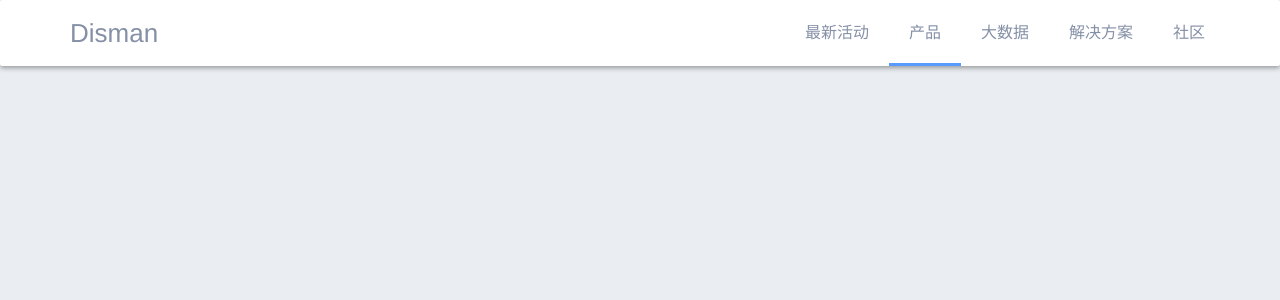
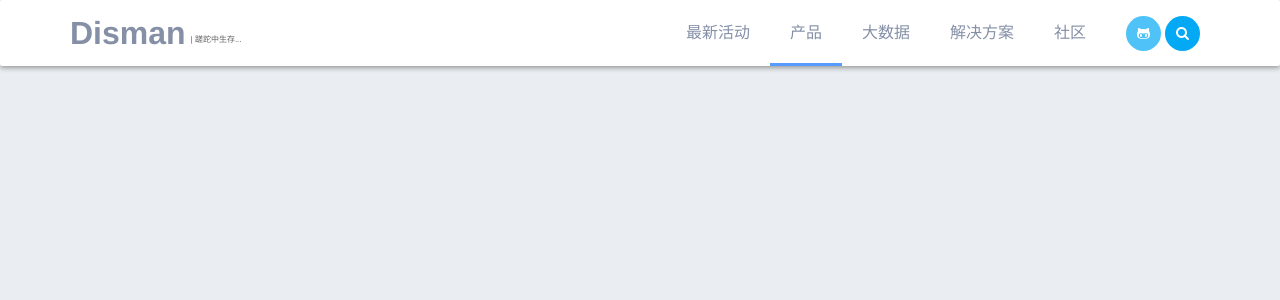
Before and after one commit to disman1229/layui_blog, a Django app: page / in a window 1280 px wide. Shown: the top 300 px of the page. Run offline with Django 3.2, Linux system fonts and the light colour scheme.

Commit message:
导航完成

```diff
--- a/static/base/css/base.css
+++ b/static/base/css/base.css
@@ -2,37 +2,158 @@ body{
     background-color: #eaeef2;
     color:rgba(0,0,0,.80);
 }
+/*header{*/
+/*    margin-bottom: 20px;*/
+/*    box-sizing: border-box;*/
+/*    box-shadow: 0 2px 5px rgba(26,26,26,0.4);*/
+/*    border-radius: 2px;*/
+/*    background-color: #fff;*/
+/*    display: flex;*/
+/*    justify-content: space-between;*/
+/*    position: fixed;*/
+/*    top: 0;*/
+/*    left: 0;*/
+/*    width: 100%;*/
+/*    height: 66px;*/
+/*    padding-left: 10px;*/
+/*    z-index:300;*/
+/*}*/
+/*.logo{*/
+/*    color: #8590a7;*/
+/*    font-size: 2rem;*/
+/*    line-height: 66px;*/
+/*}*/
+/*.dis-header-small{*/
+/*    font-size: 0.5rem;*/
+/*    color:#616161;*/
+/*}*/
+/*.dis-nav{*/
+/*    position: absolute;*/
+/*    right: 0;*/
+/*    top: 0;*/
+/*    padding: 0;*/
+/*    background: none;*/
+/*}*/
+/*.dis-nav>.layui-nav-item{*/
+/*    line-height: 66px;*/
+/*}*/
+/*.dis-nav>.layui-nav-item a{*/
+/*    color: #8590a7;*/
+/*    font-size: 16px;*/
+/*}*/
+/*.dis-nav>.layui-nav-item a:hover{*/
+/*    color: #589bff;*/
+/*}*/
+/*.dis-nav>.layui-this:after, .layui-nav-bar, .layui-nav-tree .layui-nav-itemed:after{*/
+/*    height: 3px;*/
+/*    background-color: #589bff*/
+/*}*/
+/*.dis-header-btn{*/
+/*    height: 66px;*/
+/*    line-height: 66px;*/
+/*}*/
+/*.dis-header-btn a{*/
+/*    width: 35px;*/
+/*    display: inline-block;*/
+/*    text-align: center;*/
+/*    height: 35px;*/
+/*    line-height: 35px;*/
+/*    cursor: pointer;*/
+/*}*/
+/*.dis-header-btn a i{*/
+/*    color: #fff;*/
+/*}*/
+/*#dis-github{*/
+/*    background-color: #4FC3F7;*/
+/*    -webkit-border-radius: 35px;*/
+/*    -moz-border-radius: 35px;*/
+/*    border-radius: 35px;*/
+/*}*/
+/*#dis-search{*/
+/*    background-color: #03A9F4;*/
+/*    -webkit-border-radius: 35px;*/
+/*    -moz-border-radius: 35px;*/
+/*    border-radius: 35px;*/
+/*    margin-right: 10px;*/
+/*}*/
+
 header{
-    height: 66px;
+    background-color: #fff;
     margin-bottom: 20px;
     box-sizing: border-box;
     box-shadow: 0 2px 5px rgba(26,26,26,0.4);
     border-radius: 2px;
-    background: #fff;
 }
-.logo{
+.dis-header{
+    display: flex;
+    justify-content: space-between;
+    height: 66px;
+}
+.dis-header-brand, .dis-header-right{
+    display: flex;
+    align-items: center;
+}
+.dis-header-brand a:hover{
+    color: #738192;
+}
+.dis-header-brand-title a{
+    font-weight: bold;
+    font-size: 2rem;
     color: #8590a7;
-    font-size: 26px;
     line-height: 66px;
 }
-.layui-nav{
-    position: absolute;
-    right: 0;
-    top: 0;
-    padding: 0;
+.dis-header-brand-small{
+    display: inline-block;
+    margin: 10px 0 0 5px;
+    font-size: 0.5rem;
+    color:#616161;
+}
+.dis-header-right{
+    justify-content: flex-end;
+}
+.dis-nav{
     background: none;
 }
-.layui-nav .layui-nav-item{
+.dis-nav>.layui-nav-item{
     line-height: 66px;
 }
-.layui-nav .layui-nav-item a{
-    color:#8590a7;
-    font-size: 16px;
+.dis-nav>.layui-nav-item a{
+    color: #8590a7;
+    font-size: 1rem;
 }
-.layui-nav .layui-nav-item a:hover{
-    color:#8590a7
+.dis-nav>.layui-nav-item a:hover{
+    color: #589bff;
+    -webkit-transition: all .3s linear;
+    -moz-transition: all .3s linear;
+    -ms-transition: all .3s linear;
+    -o-transition: all .3s linear;
+    transition: all .3s linear;
 }
-.layui-nav .layui-this:after, .layui-nav-bar, .layui-nav-tree .layui-nav-itemed:after{
+.dis-nav>.layui-this:after, .layui-nav-bar, .layui-nav-tree .layui-nav-itemed:after{
     height: 3px;
-    background-color:#589bff
+    background-color: #589bff
 }
+.dis-header-btn a{
+    width: 35px;
+    display: inline-block;
+    text-align: center;
+    height: 35px;
+    line-height: 35px;
+    cursor: pointer;
+}
+.dis-header-btn a i{
+    color: #fff;
+}
+#dis-github{
+    background-color: #4FC3F7;
+    -webkit-border-radius: 35px;
+    -moz-border-radius: 35px;
+    border-radius: 35px;
+}
+#dis-search{
+    background-color: #03A9F4;
+    -webkit-border-radius: 35px;
+    -moz-border-radius: 35px;
+    border-radius: 35px;
+    margin-right: 10px;
+}
--- a/templates/myblog/blog.html
+++ b/templates/myblog/blog.html
@@ -8,12 +8,19 @@
     <title>Blog</title>
     <link rel="stylesheet" href="{% static 'base/css/layui.css' %}">
     <link rel="stylesheet" href="{% static 'base/css/base.css' %}">
+    <link href="//netdna.bootstrapcdn.com/font-awesome/4.7.0/css/font-awesome.min.css" rel="stylesheet">
 </head>
 <body>
     <header>
-        <div class="layui-container">
-            <a href="/" class="logo">Disman</a>
-            <ul class="layui-nav" lay-filter="">
+        <div class="layui-container dis-header">
+            <div class="dis-header-brand">
+                <span class="dis-header-brand-title">
+                    <a href="/">Disman</a>
+                </span>
+                <span class="dis-header-brand-small"> | 蹉跎中生存... </span>
+            </div>
+            <div class="dis-header-right">
+                <ul class="layui-nav dis-nav layui-hide-xs">
                     <li class="layui-nav-item"><a href="">最新活动</a></li>
                     <li class="layui-nav-item layui-this"><a href="">产品</a></li>
                     <li class="layui-nav-item"><a href="">大数据</a></li>
@@ -25,21 +32,25 @@
                             <dd><a href="">电商平台</a></dd>
                         </dl>
                     </li>
-                <li class="layui-nav-item"><a href="">社区</a></li>
+                    <li class="layui-nav-item"><a href="javascript:;">社区</a>
+                            <dl class="layui-nav-child"> <!-- 二级菜单 -->
+                            <dd><a href="">移动模块</a></dd>
+                            <dd><a href="">后台模版</a></dd>
+                            <dd><a href="">电商平台</a></dd>
+                        </dl>
+                    </li>
                 </ul>
+                <div class="dis-header-btn">
+                    <a href="https://github.com/disman1229/blog/" target="_blank" id="dis-github"><i
+                            class="fa fa-github-alt"></i></a>
+                    <a href="#" id="dis-search"><i class="fa fa-search"></i></a>
                 </div>
+            </div>
+{#        </div>#}
     </header>
 
+    <script src="{% static 'base/js/layui.all.js' %}"></script>
+</body>
 
-    <script>
-        //注意：导航 依赖 element 模块，否则无法进行功能性操作
-        layui.use('element', function () {
-            var element = layui.element;
-
-            //…
-        });
-    </script>
-</body>
-    <script src="{% static 'base/js/layui.all.js' %}"></script>
-    <script src="{% static 'base/js/layui.js' %}"></script>
+{#    <script src="{% static 'base/js/layui.js' %}"></script>#}
 </html>
```
Lines whose indentation alone changed are shown as unchanged.
